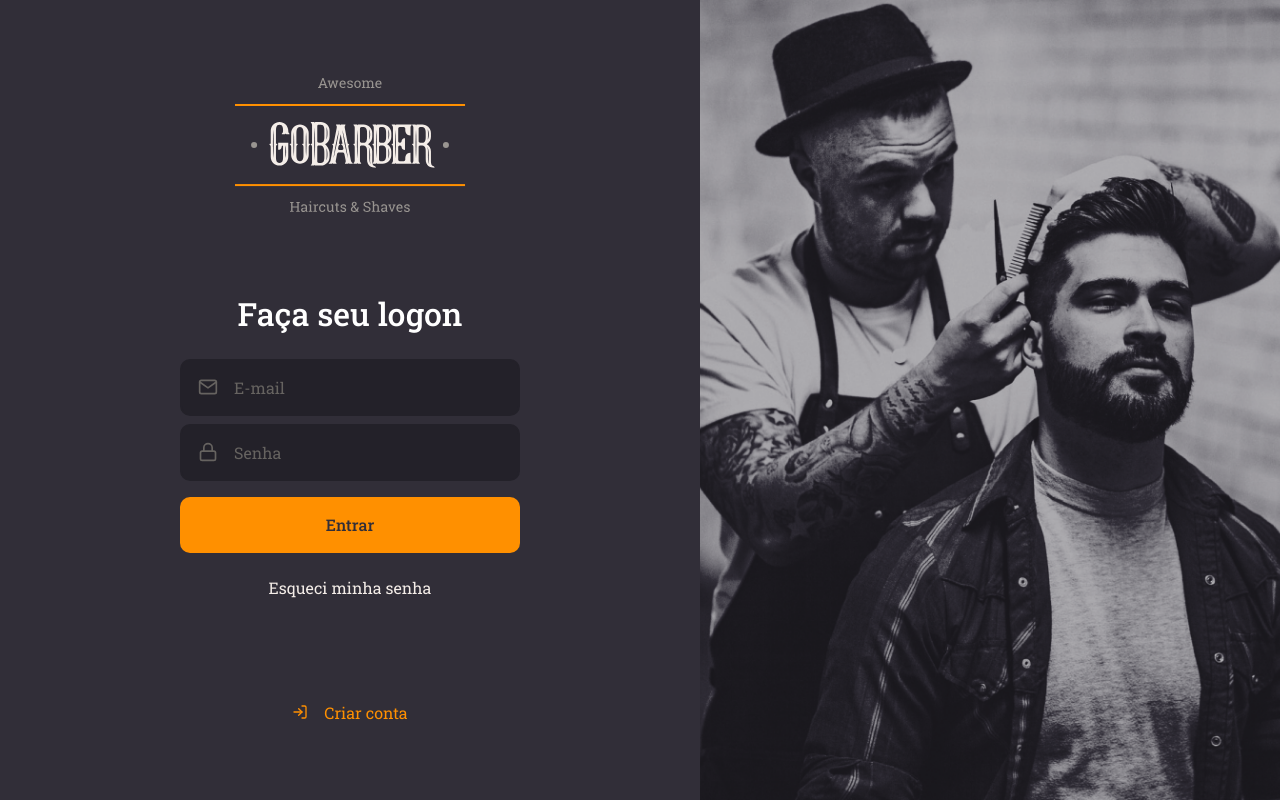
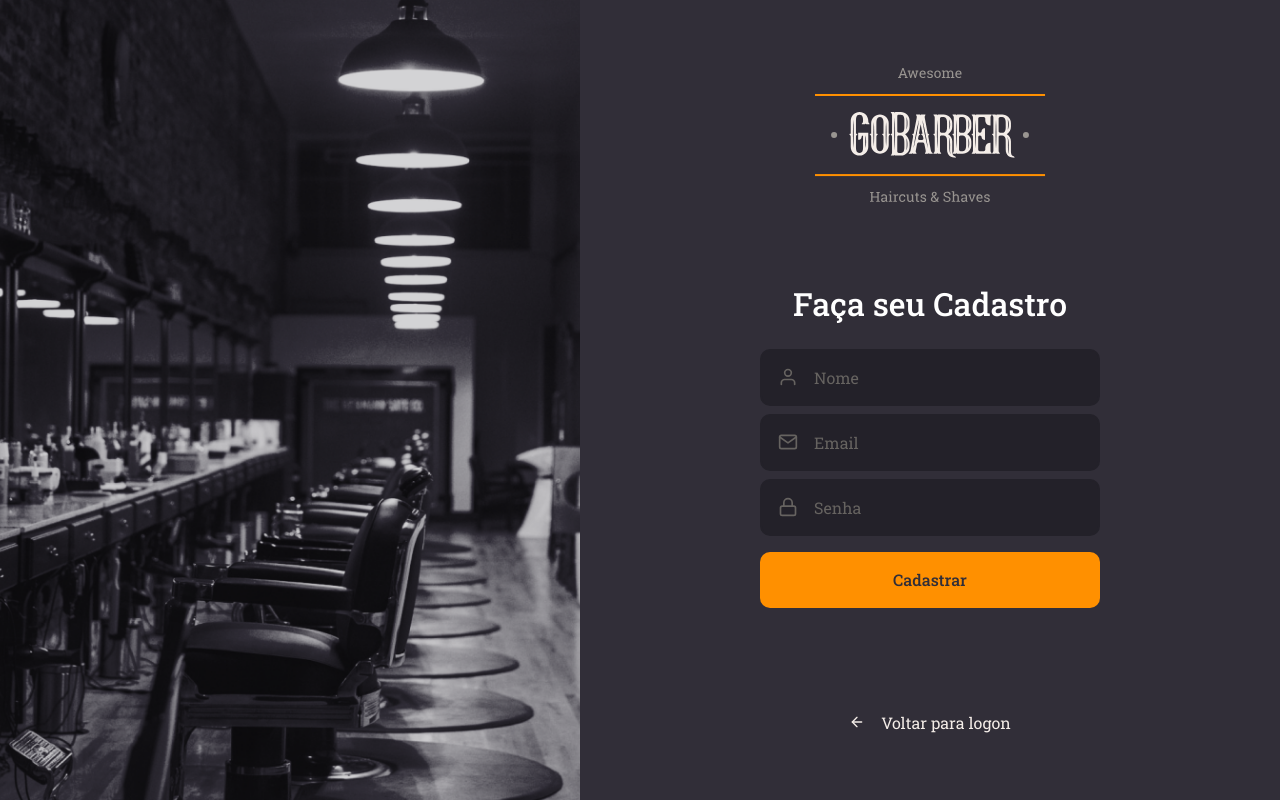
Before and after one commit to JohnOliver23/GoBarber_Bootcamp_frontend, a React (Create React App) app: page /signup in a window 1280 px wide. Built offline with nearby package versions, Linux system fonts and the light colour scheme.

Commit message:
criando página de cadastro

```diff
--- a/src/App.tsx
+++ b/src/App.tsx
@@ -1,9 +1,10 @@
 import React from 'react';
 import GlobalStyle from './styles/global';
 import SignIn from './pages/SignIn';
+import SignUp from './pages/SignUp';
 const App: React.FC = () => (
   <>
-    <SignIn />
+    <SignUp />
     <GlobalStyle />
   </>
 );
--- /dev/null
+++ b/src/pages/SignUp/index.tsx
@@ -0,0 +1,37 @@
+import React from 'react';
+import { FiArrowLeft, FiUser, FiMail, FiLock } from 'react-icons/fi';
+
+import logoImg from '../../assets/logo.svg';
+import { Container, Content, Background } from './styles';
+
+import Input from '../../components/Input';
+import Button from '../../components/Button';
+
+const SignUp: React.FC = () => (
+  <Container>
+    <Background />
+    <Content>
+      <img src={logoImg} alt="GoBarber" />
+      <form>
+        <h1>Faça seu Cadastro</h1>
+
+        <Input name="name" placeholder="Nome" icon={FiUser} />
+        <Input name="email" placeholder="Email" icon={FiMail} />
+        <Input
+          name="password"
+          type="password"
+          placeholder="Senha"
+          icon={FiLock}
+        />
+
+        <Button type="submit">Cadastrar</Button>
+      </form>
+      <a href="create">
+        <FiArrowLeft />
+        Voltar para logon
+      </a>
+    </Content>
+  </Container>
+);
+
+export default SignUp;
--- /dev/null
+++ b/src/pages/SignUp/styles.ts
@@ -0,0 +1,59 @@
+import styled from 'styled-components';
+import signUpBackGround from '../../assets/sign-up-background.png';
+import { shade } from 'polished';
+
+export const Container = styled.div`
+  height: 100vh;
+  display: flex;
+  align-items: stretch;
+`;
+
+export const Content = styled.div`
+  display: flex;
+  flex-direction: column;
+  place-content: center;
+  width: 100%;
+  max-width: 700px;
+  align-items: center;
+  place-content: center;
+  form {
+    margin: 80px 0;
+    width: 340px;
+    text-align: center;
+  }
+  h1 {
+    margin-bottom: 24px;
+  }
+  a {
+    color: #f4ede8;
+    display: block;
+    margin-top: 24px;
+    text-decoration: none;
+    transition: color 0.2s;
+    &:hover {
+      color: ${shade(0.2, '#f4ede8')};
+    }
+  }
+  > a {
+    color: #f4ede8;
+    display: block;
+    margin-top: 24px;
+    text-decoration: none;
+    transition: color 0.2s;
+
+    display: flex;
+    align-items: center;
+    svg {
+      margin-right: 16px;
+    }
+    &:hover {
+      color: ${shade(0.2, '#f4ede8')};
+    }
+  }
+`;
+
+export const Background = styled.div`
+  flex: 1;
+  background: url(${signUpBackGround}) no-repeat center;
+  background-size: cover;
+`;
```
Also changed, not shown: src/assets/sign-up-background.png (added).
